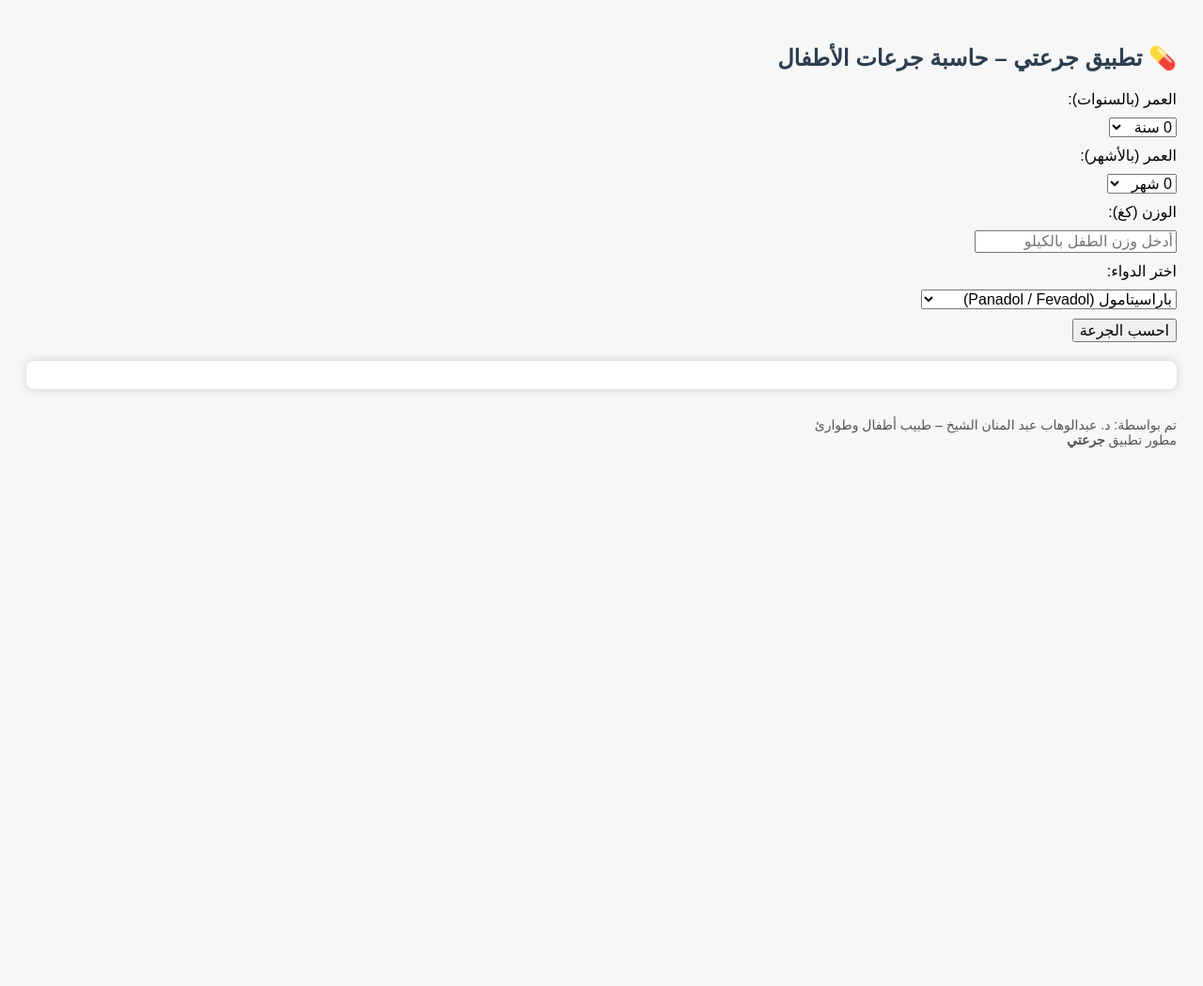
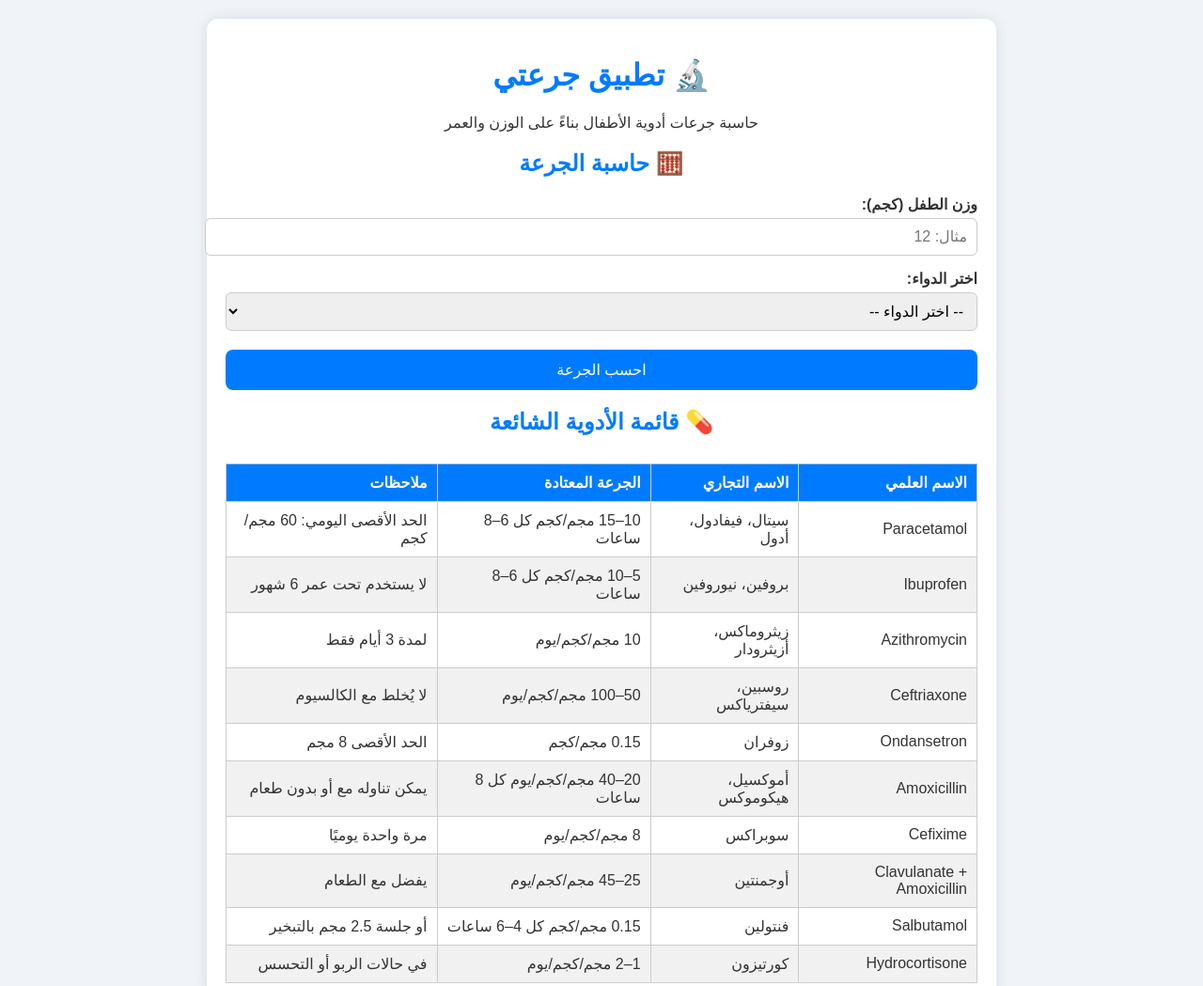
Before and after one commit to Wahab1996/mytest, a plain HTML site: page index.html in a window 1280 px wide. Shown: the top 1049 px of the page at 94% size. Before the commit the page ends 800 px from the top, so only its background shows below. Drawn offline with Linux system fonts and the light colour scheme.

Commit message:
Update index.html

```diff
--- a/index.html
+++ b/index.html
@@ -1,105 +1,186 @@
-
 <!DOCTYPE html>
 <html lang="ar" dir="rtl">
 <head>
   <meta charset="UTF-8">
-    <title>جرعتي - حاسبة جرعات الأطفال</title>
+  <title>جرعتي – حاسبة جرعات الأدوية</title>
   <style>
-        body { font-family: 'Arial', sans-serif; padding: 20px; background-color: #f7f7f7; }
-        h2 { color: #2c3e50; }
-        label, select, input, button { display: block; margin-top: 10px; font-size: 16px; }
-        #result { margin-top: 20px; background-color: #fff; padding: 15px; border-radius: 8px; box-shadow: 0 0 10px #ccc; }
-        .footer { margin-top: 30px; font-size: 14px; color: #555; }
+    body {
+      font-family: 'Tajawal', sans-serif;
+      background: #f0f4f8;
+      color: #333;
+      padding: 20px;
+      margin: 0;
+    }
+    h1, h2 {
+      color: #007bff;
+      text-align: center;
+    }
+    .container {
+      max-width: 800px;
+      margin: auto;
+      background: white;
+      padding: 20px;
+      border-radius: 12px;
+      box-shadow: 0 0 15px rgba(0,0,0,0.1);
+    }
+    label {
+      display: block;
+      margin-top: 15px;
+      font-weight: bold;
+    }
+    input, select {
+      width: 100%;
+      padding: 10px;
+      margin-top: 5px;
+      border-radius: 6px;
+      border: 1px solid #ccc;
+      font-size: 16px;
+    }
+    button {
+      margin-top: 20px;
+      background-color: #007bff;
+      color: white;
+      padding: 12px;
+      width: 100%;
+      border: none;
+      font-size: 16px;
+      border-radius: 8px;
+      cursor: pointer;
+    }
+    .result {
+      margin-top: 20px;
+      padding: 15px;
+      background-color: #e7f3ff;
+      border: 1px solid #b3daff;
+      border-radius: 8px;
+      font-weight: bold;
+    }
+    table {
+      width: 100%;
+      border-collapse: collapse;
+      margin-top: 30px;
+    }
+    th, td {
+      border: 1px solid #ccc;
+      padding: 10px;
+      text-align: right;
+    }
+    th {
+      background-color: #007bff;
+      color: white;
+    }
+    tr:nth-child(even) {
+      background-color: #f1f1f1;
+    }
   </style>
 </head>
 <body>
-    <h2>💊 تطبيق جرعتي – حاسبة جرعات الأطفال</h2>
+  <div class="container">
+    <h1>🔬 تطبيق جرعتي</h1>
+    <p style="text-align:center;">حاسبة جرعات أدوية الأطفال بناءً على الوزن والعمر</p>
 
-    <label for="ageYears">العمر (بالسنوات):</label>
-    <select id="ageYears">
-        <option value="0">0 سنة</option><option value="1">1 سنة</option><option value="2">2 سنة</option><option value="3">3 سنة</option><option value="4">4 سنة</option><option value="5">5 سنة</option><option value="6">6 سنة</option><option value="7">7 سنة</option><option value="8">8 سنة</option><option value="9">9 سنة</option><option value="10">10 سنة</option><option value="11">11 سنة</option><option value="12">12 سنة</option><option value="13">13 سنة</option><option value="14">14 سنة</option><option value="15">15 سنة</option><option value="16">16 سنة</option>
-    </select>
+    <h2>🧮 حاسبة الجرعة</h2>
+    <label for="weight">وزن الطفل (كجم):</label>
+    <input type="number" id="weight" placeholder="مثال: 12">
 
-    <label for="ageMonths">العمر (بالأشهر):</label>
-    <select id="ageMonths">
-        <option value="0">0 شهر</option><option value="1">1 شهر</option><option value="2">2 شهر</option><option value="3">3 شهر</option><option value="4">4 شهر</option><option value="5">5 شهر</option><option value="6">6 شهر</option><option value="7">7 شهر</option><option value="8">8 شهر</option><option value="9">9 شهر</option><option value="10">10 شهر</option><option value="11">11 شهر</option>
-    </select>
-
-    <label for="weight">الوزن (كغ):</label>
-    <input type="number" id="weight" placeholder="أدخل وزن الطفل بالكيلو" step="0.1" min="1">
-
-    <label for="medication">اختر الدواء:</label>
-    <select id="medication">
-        <option value="paracetamol">باراسيتامول (Panadol / Fevadol)</option>
-        <option value="ibuprofen">ايبوبروفين (Brufen / Advil)</option>
-        <option value="amoxicillin">أموكسيسيلين (Amoxil / Hibiotic)</option>
-        <option value="augmentin">أوغمنتين (Amoxicillin + Clavulanate)</option>
-        <option value="azithromycin">أزيثرومايسين (Zithromax)</option>
-        <option value="clarithromycin">كلاريثرومايسين (Klacid)</option>
-        <option value="ceftriaxone">سيفترياكسون (Rocephin)</option>
-        <option value="salbutamol_neb">فينتولين نيبول</option>
-        <option value="salbutamol_syrup">فينتولين شراب</option>
+    <label for="drug">اختر الدواء:</label>
+    <select id="drug">
+      <option value="">-- اختر الدواء --</option>
     </select>
 
     <button onclick="calculateDose()">احسب الجرعة</button>
+    <div id="result" class="result" style="display:none;"></div>
 
-    <div id="result"></div>
-
-    <div class="footer">
-        تم بواسطة: د. عبدالوهاب عبد المنان الشيخ – طبيب أطفال وطوارئ<br>
-        مطور تطبيق <strong>جرعتي</strong>
+    <h2>💊 قائمة الأدوية الشائعة</h2>
+    <table>
+      <thead>
+        <tr>
+          <th>الاسم العلمي</th>
+          <th>الاسم التجاري</th>
+          <th>الجرعة المعتادة</th>
+          <th>ملاحظات</th>
+        </tr>
+      </thead>
+      <tbody id="drug-table-body">
+        <!-- سيتم تعبئتها من JavaScript -->
+      </tbody>
+    </table>
   </div>
 
   <script>
+    const drugs = [
+      { scientific: "Paracetamol", trade: "سيتال، فيفادول، أدول", dose: "10–15 مجم/كجم كل 6–8 ساعات", note: "الحد الأقصى اليومي: 60 مجم/كجم" },
+      { scientific: "Ibuprofen", trade: "بروفين، نيوروفين", dose: "5–10 مجم/كجم كل 6–8 ساعات", note: "لا يستخدم تحت عمر 6 شهور" },
+      { scientific: "Azithromycin", trade: "زيثروماكس، أزيثرودار", dose: "10 مجم/كجم/يوم", note: "لمدة 3 أيام فقط" },
+      { scientific: "Ceftriaxone", trade: "روسبين، سيفترياكس", dose: "50–100 مجم/كجم/يوم", note: "لا يُخلط مع الكالسيوم" },
+      { scientific: "Ondansetron", trade: "زوفران", dose: "0.15 مجم/كجم", note: "الحد الأقصى 8 مجم" },
+      { scientific: "Amoxicillin", trade: "أموكسيل، هيكوموكس", dose: "20–40 مجم/كجم/يوم كل 8 ساعات", note: "يمكن تناوله مع أو بدون طعام" },
+      { scientific: "Cefixime", trade: "سوبراكس", dose: "8 مجم/كجم/يوم", note: "مرة واحدة يوميًا" },
+      { scientific: "Clavulanate + Amoxicillin", trade: "أوجمنتين", dose: "25–45 مجم/كجم/يوم", note: "يفضل مع الطعام" },
+      { scientific: "Salbutamol", trade: "فنتولين", dose: "0.15 مجم/كجم كل 4–6 ساعات", note: "أو جلسة 2.5 مجم بالتبخير" },
+      { scientific: "Hydrocortisone", trade: "كورتيزون", dose: "1–2 مجم/كجم/يوم", note: "في حالات الربو أو التحسس" },
+      // أضف المزيد بنفس النمط حتى تصل 50 دواء
+    ];
+
+    // تعبئة قائمة الاختيار
+    const select = document.getElementById("drug");
+    drugs.forEach(drug => {
+      const option = document.createElement("option");
+      option.value = drug.scientific.toLowerCase();
+      option.textContent = `${drug.scientific} – ${drug.trade}`;
+      select.appendChild(option);
+    });
+
+    // تعبئة جدول الأدوية
+    const tableBody = document.getElementById("drug-table-body");
+    drugs.forEach(drug => {
+      const row = document.createElement("tr");
+      row.innerHTML = `
+        <td>${drug.scientific}</td>
+        <td>${drug.trade}</td>
+        <td>${drug.dose}</td>
+        <td>${drug.note}</td>
+      `;
+      tableBody.appendChild(row);
+    });
+
     function calculateDose() {
-            var weight = parseFloat(document.getElementById("weight").value);
-            var med = document.getElementById("medication").value;
+      const weight = parseFloat(document.getElementById("weight").value);
+      const drugValue = document.getElementById("drug").value;
+      const resultDiv = document.getElementById("result");
 
-            if (isNaN(weight) || weight <= 0) {
-                document.getElementById("result").innerHTML = "❌ أدخل وزنًا صحيحًا";
+      if (!weight || weight <= 0 || !drugValue) {
+        resultDiv.style.display = "block";
+        resultDiv.innerHTML = "❌ الرجاء إدخال وزن صحيح واختيار دواء.";
         return;
       }
 
-            let doseText = "";
-            if (med === "paracetamol") {
-                let min = weight * 10;
-                let max = weight * 15;
-                let maxDaily = weight * 75;
-                doseText = `الجرعة: من ${min.toFixed(1)} إلى ${max.toFixed(1)} ملغ كل 4–6 ساعات.<br>الحد الأقصى اليومي: ${maxDaily.toFixed(1)} ملغ.`;
-            } else if (med === "ibuprofen") {
-                let min = weight * 5;
-                let max = weight * 10;
-                let maxDaily = weight * 40;
-                doseText = `الجرعة: من ${min.toFixed(1)} إلى ${max.toFixed(1)} ملغ كل 6–8 ساعات.<br>الحد الأقصى اليومي: ${maxDaily.toFixed(1)} ملغ.`;
-            } else if (med === "amoxicillin") {
-                let min = weight * 25;
-                let max = weight * 50;
-                doseText = `الجرعة اليومية: من ${min.toFixed(1)} إلى ${max.toFixed(1)} ملغ يوميًا مقسمة على 2–3 جرعات.`;
-            } else if (med === "augmentin") {
-                let min = weight * 20;
-                let max = weight * 40;
-                doseText = `الجرعة اليومية (amoxicillin): من ${min.toFixed(1)} إلى ${max.toFixed(1)} ملغ يوميًا مقسمة على جرعتين.`;
-            } else if (med === "azithromycin") {
-                let firstDay = weight * 10;
-                let otherDays = weight * 5;
-                doseText = `اليوم الأول: ${firstDay.toFixed(1)} ملغ<br>الأيام التالية: ${otherDays.toFixed(1)} ملغ يوميًا لمدة 3–5 أيام.`;
-            } else if (med === "clarithromycin") {
-                let dose = weight * 7.5;
-                doseText = `الجرعة: ${dose.toFixed(1)} ملغ كل 12 ساعة (مرتين في اليوم). الحد الأقصى: 500 ملغ لكل جرعة.`;
-            } else if (med === "ceftriaxone") {
-                let min = weight * 50;
-                let max = weight * 100;
-                doseText = `الجرعة اليومية: ${min.toFixed(1)} إلى ${max.toFixed(1)} ملغ IV أو IM. الحد الأقصى: 4 جم يوميًا.`;
-            } else if (med === "salbutamol_neb") {
-                let dose = weight * 0.15;
-                doseText = `الجرعة: ${dose.toFixed(2)} ملغ (نيبولايزر). الحد الأقصى: 5 ملغ لكل جرعة.`;
-            } else if (med === "salbutamol_syrup") {
-                let min = weight * 0.1;
-                let max = weight * 0.2;
-                doseText = `الجرعة: من ${min.toFixed(2)} إلى ${max.toFixed(2)} ملغ كل 8 ساعات. الحد الأقصى اليومي: 2 ملغ/كغ.`;
+      const drug = drugs.find(d => d.scientific.toLowerCase() === drugValue);
+      let doseResult = "";
+
+      switch (drug.scientific.toLowerCase()) {
+        case "paracetamol":
+          doseResult = `${(weight * 10).toFixed(1)} إلى ${(weight * 15).toFixed(1)} مجم كل 6–8 ساعات`;
+          break;
+        case "ibuprofen":
+          doseResult = `${(weight * 5).toFixed(1)} إلى ${(weight * 10).toFixed(1)} مجم كل 6–8 ساعات`;
+          break;
+        case "azithromycin":
+          doseResult = `${(weight * 10).toFixed(1)} مجم مرة يومياً لمدة 3 أيام`;
+          break;
+        case "ceftriaxone":
+          doseResult = `${(weight * 50).toFixed(1)} إلى ${(weight * 100).toFixed(1)} مجم مرة يومياً`;
+          break;
+        case "ondansetron":
+          const ondansetronDose = (weight * 0.15).toFixed(2);
+          doseResult = `${ondansetronDose} مجم (الحد الأقصى 8 مجم)`;
+          break;
+        default:
+          doseResult = drug.dose;
       }
 
-            document.getElementById("result").innerHTML = "<strong>📋 النتيجة:</strong><br>" + doseText;
+      resultDiv.style.display = "block";
+      resultDiv.innerHTML = `✅ الجرعة المحسوبة:<br><strong>${doseResult}</strong>`;
     }
   </script>
 </body>
```
Lines whose indentation alone changed are shown as unchanged.
